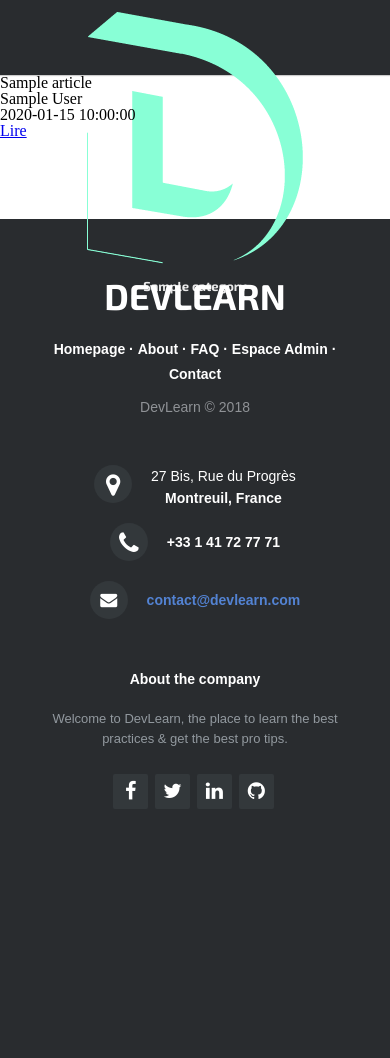
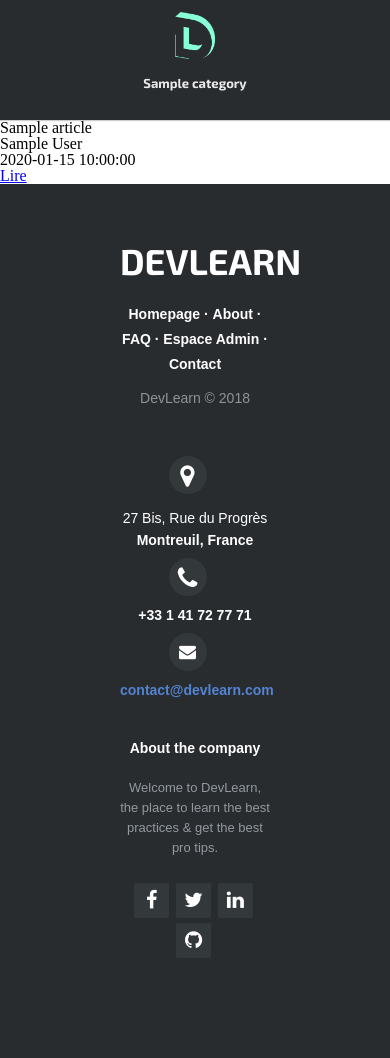
Before and after one commit to Angelinekpl/SI-PHP, a PHP site: page /frontOffice/main.php in a window 390 px wide. Before the commit the page ends 800 px from the top, so only its background shows below. Run offline with PHP 8.4, Linux system fonts and the light colour scheme; tables that the repository leaves empty or names only in its code hold one stand-in row (values such as "Sample post"); some libraries are stand-ins or nearby versions.

Commit message:
Add files via upload

```diff
--- a/headerFooter/footerFront.php
+++ b/headerFooter/footerFront.php
@@ -50,8 +50,7 @@
         width: 100%;
         text-align: left;
         font: bold 16px 'Exo 2', sans-serif;
-        padding: 55px 50px;
-        margin-top: 80px;
+        padding: 55px 120px;
     }
 
     .footer-distributed .footer-left,
--- a/headerFooter/headerFrontMain.php
+++ b/headerFooter/headerFrontMain.php
@@ -16,6 +16,7 @@ $statement2->execute();
     <link rel="stylesheet" type="text/css" href="../frontOffice/main.css">
     <link rel="stylesheet" href="http://maxcdn.bootstrapcdn.com/font-awesome/4.2.0/css/font-awesome.min.css">
     <link href="https://fonts.googleapis.com/css?family=Exo+2:700" rel="stylesheet" type="text/css">
+    <link href="https://fonts.googleapis.com/css?family=Open+Sans" rel="stylesheet" type="text/css">
     <link rel="shortcut icon" href="https://www.favicon-generator.org/download/2018-02-13/012c7e07434b67601b79406ee0ea4d3a.ico" type="image/x-icon">
     <link rel="icon" href="https://www.favicon-generator.org/download/2018-02-13/012c7e07434b67601b79406ee0ea4d3a.ico" type="image/x-icon">
     <title>DevLearn Feed</title>
@@ -26,7 +27,7 @@ $statement2->execute();
 
     <div class="header-limiter">
 
-        <h1><a href="../frontOffice/main.php"><img src="../headerFooter/logo.png"></a></h1>
+        <h1><a href="../frontOffice/main.php"><img src="../headerFooter/logo.png" class="logo"></a></h1>
 
         <nav>
 
@@ -90,7 +91,7 @@ $statement2->execute();
     .header-fixed {
         background-color:#292c2f;
         box-shadow:0 1px 1px #ccc;
-        padding: 20px 40px;
+        padding: 15px 40px;
         height: 80px;
         color: #ffffff;
         box-sizing: border-box;
@@ -142,7 +143,7 @@ $statement2->execute();
 
     .header-fixed .header-limiter nav a{
         display: inline-block;
-        padding: 0 5px;
+        padding: 5px 5px;
         text-decoration:none;
         color: #ffffff;
         opacity: 0.9;
@@ -158,6 +159,10 @@ $statement2->execute();
         opacity: 1;
     }
 
+    .logo {
+        width: 40px;
+    }
+
     /* Fixed version of the header */
 
     body.fixed .header-fixed {
@@ -170,6 +175,10 @@ $statement2->execute();
         z-index: 1;
     }
 
+    body.fixed .logo {
+        width: 25px;
+    }
+
     body.fixed .header-fixed-placeholder {
         display: block;
     }
@@ -180,7 +189,7 @@ $statement2->execute();
     }
 
     body.fixed .header-fixed .header-limiter nav {
-        line-height: 28px;
+        line-height: 20px;
         font-size: 13px;
     }
 
@@ -191,7 +200,7 @@ $statement2->execute();
 
         .header-fixed {
             padding: 20px 0;
-            height: 75px;
+            height: 120px;
         }
 
         .header-fixed .header-limiter h1 {
```
Also changed, not shown: headerFooter/headerFrontArticle.php (+14 -5 lines), headerFooter/headerFrontCategories.php (+16 -7 lines), headerFooter/logo.png.
